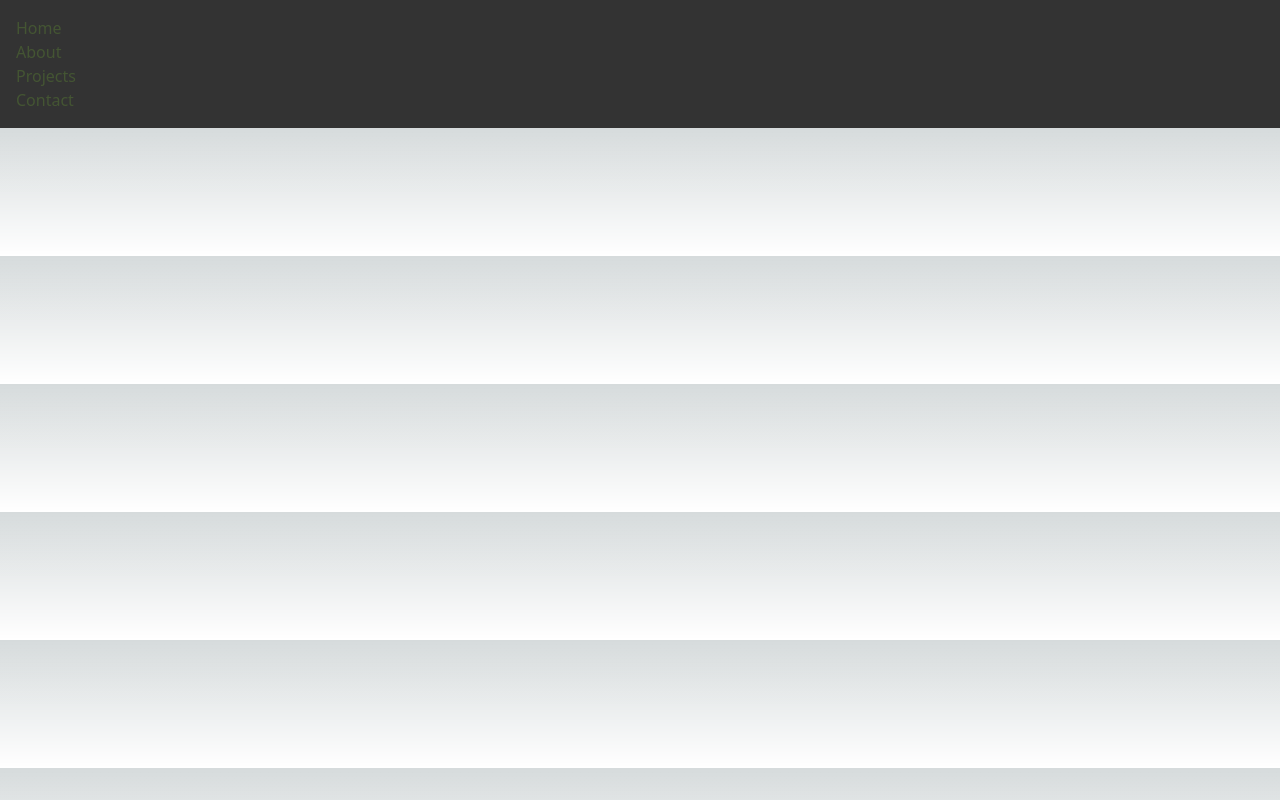
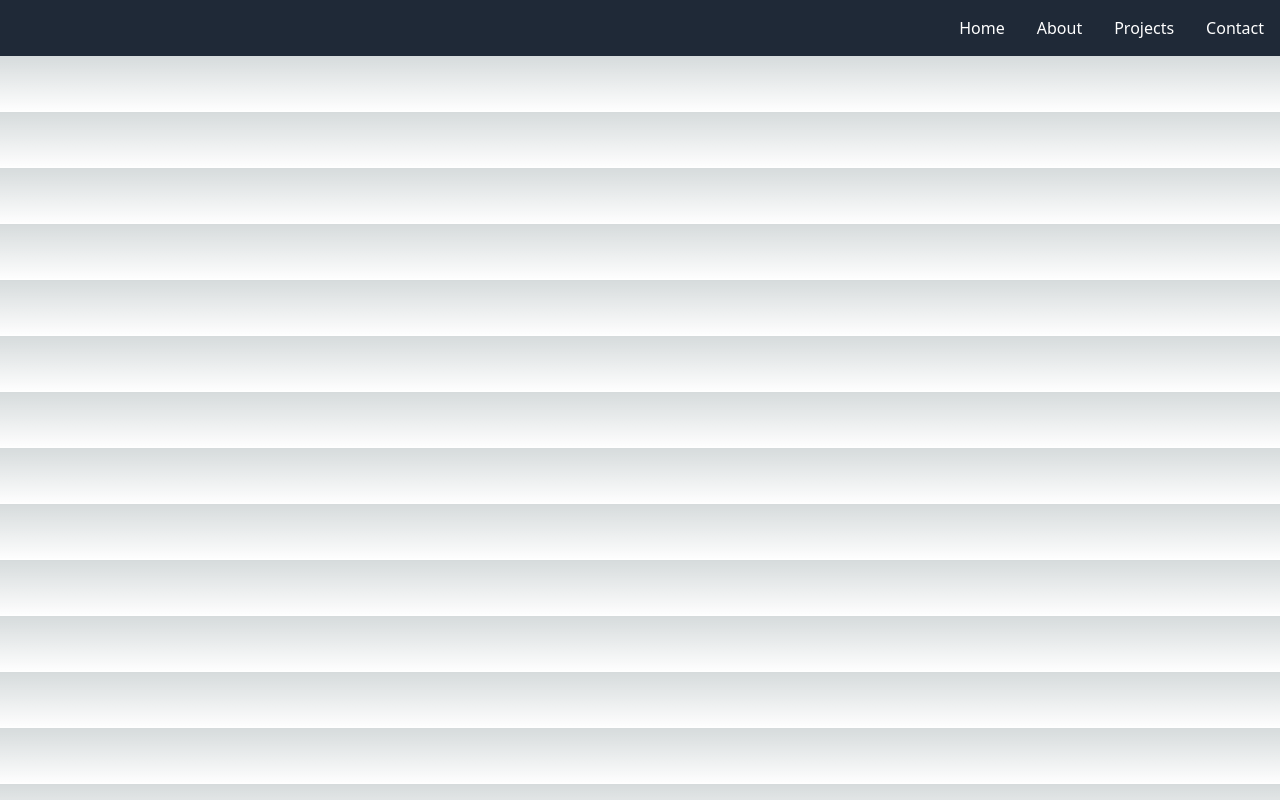
Before and after one commit to munozAndrew/Portfolio-V2, a Next.js app: page / in a window 1280 px wide. Built offline with nearby package versions, Linux system fonts and the light colour scheme.

Commit message:
completed draft of navbar

```diff
--- a/components/navbar.tsx
+++ b/components/navbar.tsx
@@ -5,21 +5,21 @@ import Link from 'next/link';
 const Navbar: React.FC = () => {
   return (
 
-    <nav style={styles.nav}>
-      <ul style={styles.ul}>
-        <li style={styles.li}>
+    <nav className="bg-gray-800 text-white p-4">
+      <ul className="flex justify-end space-x-8">
+        <li >
           {/* 7. Use Next.js's Link component to navigate to the home page. */}
-          <Link href="/">Home</Link>
+          <Link href="/" className="transition-colors duration-500 ease-in-out hover:text-blue-300">Home</Link>
         </li>
-        <li style={styles.li}>
+        <li >
           {/* 8. Link to the About page. */}
           <Link href="/about">About</Link>
         </li>
-        <li style={styles.li}>
+        <li >
           {/* 9. Link to the Projects page. */}
           <Link href="/projects">Projects</Link>
         </li>
-        <li style={styles.li}>
+        <li >
           {/* 10. Link to the Contact page. */}
           <Link href="/contact">Contact</Link>
         </li>
@@ -29,31 +29,4 @@ const Navbar: React.FC = () => {
   );
 };
 
-const styles = {
-  nav: {
-    display: 'flex',
-    justifyContent: 'space-between',
-    aligntItems: 'center',
-    padding: '1rem',
-    background: '#333',
-    color: '#453',
-    //display: 'flex', // Flexbox layout for alignment.
-    //justifyContent: 'space-between', // Space out the items evenly.
-    //alignItems: 'center', // Center the items vertically.
-    //padding: '1rem', // Add padding around the navbar.
-    //background: '#333', // Set the background color to a dark shade.
-    //color: '#fff', // Set the text color to white.
-  },
-  ul: {
-    //listStyle: 'none', // Remove default list styling.
-    //display: 'flex', // Display list items in a row.
-    //margin: 0, // Remove default margin.
-    //padding: 0, // Remove default padding.
-  },
-  li: {
-    //margin: '0 1rem', // Add space between list items.
-  },
-};
-
-// 12. Export the Navbar component as the default export.
 export default Navbar;
```
Also changed, not shown: components/Home.tsx (added, +8 -0 lines).
